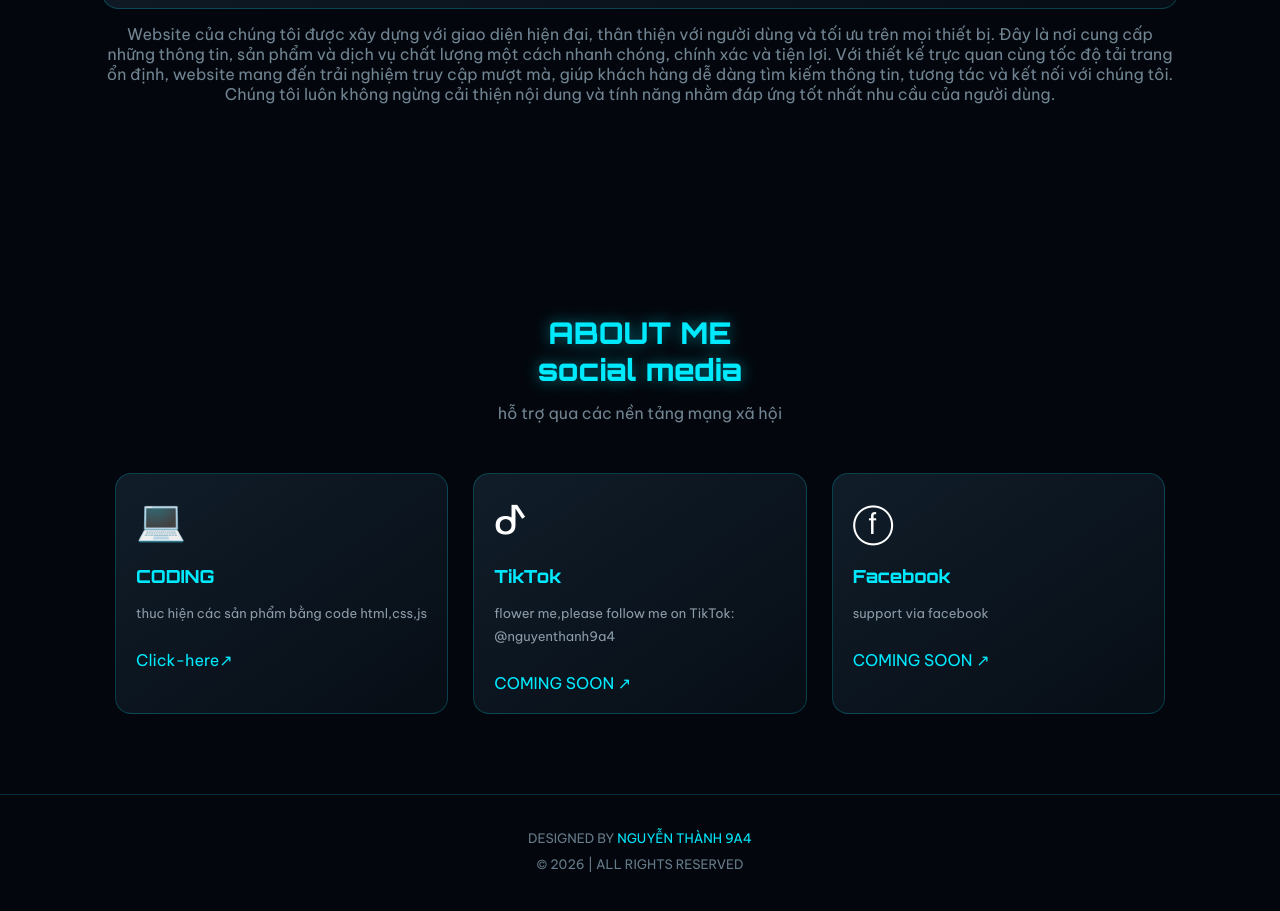
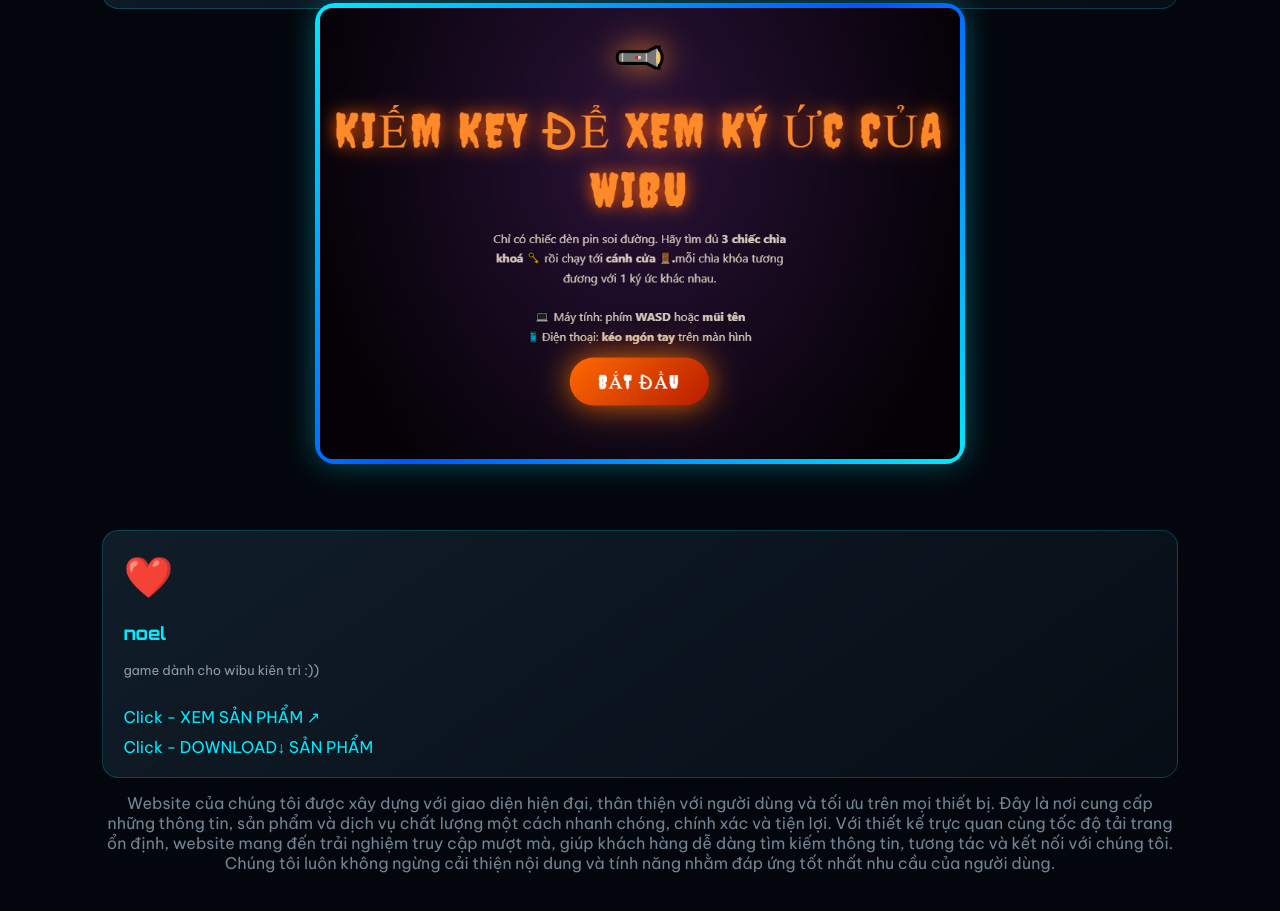
Before and after one commit to azarenka66646-eng/nguyenthanh-9A4, a plain HTML site: page index.htm in a window 1280 px wide. Shown: the part 5392-6303 px from the top of the page. Drawn offline with Linux system fonts and the light colour scheme.

Commit message:
Update index.htm

```diff
--- a/index.htm
+++ b/index.htm
@@ -505,7 +505,28 @@ footer span {
             </a>
         </div>
 
+                            <div class="image-box">
+        <img src="WIBU.jpg" alt="Ảnh giới thiệu">
+    </div>
+        <!-- noel -->
+    <div class="card">
+            <div class="card-icon">❤️</div>
 
+            <h3>noel</h3>
+
+            <p>
+                game dành cho wibu kiên trì :))
+            </p>
+
+            <a href="game.html">Click - XEM SẢN PHẨM ↗</a>
+
+            <br>
+
+            <a href=""
+               target="_blank">
+               Click - DOWNLOAD↓ SẢN PHẨM
+            </a>
+        </div>
 
 
 
```
